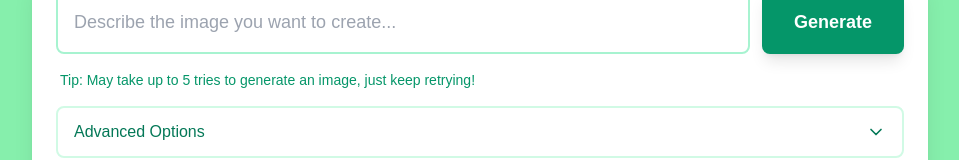
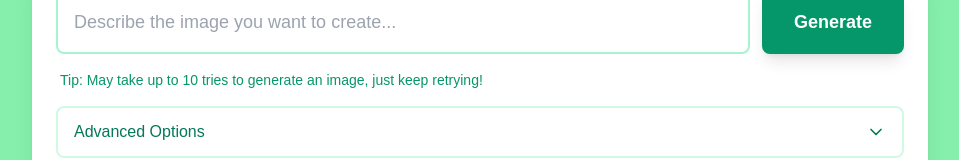
Before and after one commit to darrny/Imageination, a Next.js app: page / in a window 1280 px wide. Shown: the part 186-346 px from the top of the page, without its empty margins (160-1119 px from the left). Built offline with nearby package versions, Linux system fonts and the light colour scheme.

Commit message:
Updated the tip message!

```diff
--- a/app/page.tsx
+++ b/app/page.tsx
@@ -111,7 +111,7 @@ export default function ImageGenerator() {
             </div>
 
             <div className="text-sm text-emerald-600 mt-2 ml-1">
-              Tip: May take up to 5 tries to generate an image, just keep retrying!
+              Tip: May take up to 10 tries to generate an image, just keep retrying!
             </div>
 
             <AdvancedOptions params={params} onChange={setParams} />
```
